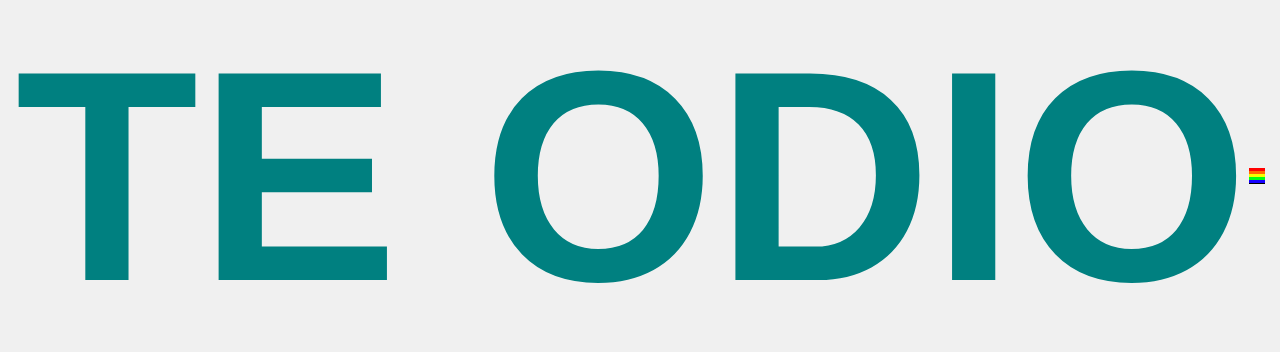
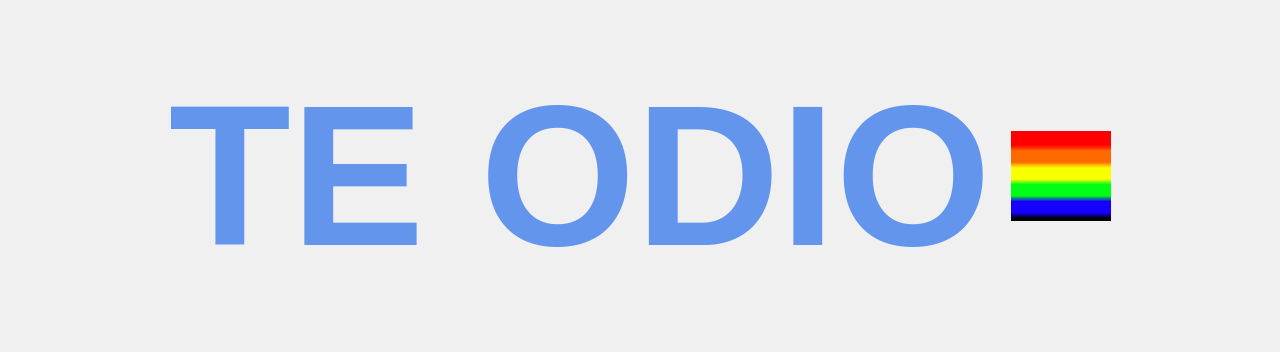
Before and after one commit to jan-queralt/r, a plain HTML site: page index.html in a window 1280 px wide. Shown: the part 224-576 px from the top of the page. Drawn offline with nearby package versions, Linux system fonts and the light colour scheme.

Commit message:
Update styles.css

```diff
--- a/styles.css
+++ b/styles.css
@@ -9,7 +9,14 @@ body {
 
 h1 {
     text-align: center;
-    color: teal;
+    color: cornflowerblue;
     font-family: Arial, Helvetica, sans-serif;
-    font-size: 300px;
+    font-size: 200px;
 }
+
+img{
+    height: 90px;
+    width: 100px;
+    cursor: vertical-text;
+    margin-left: 20px;
+}
```
